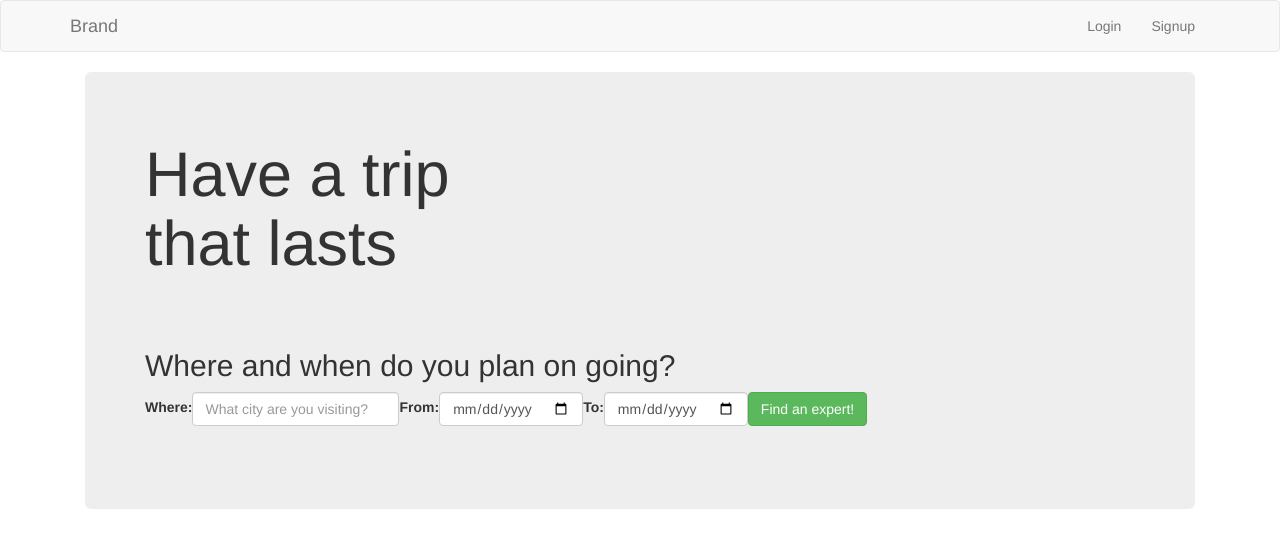
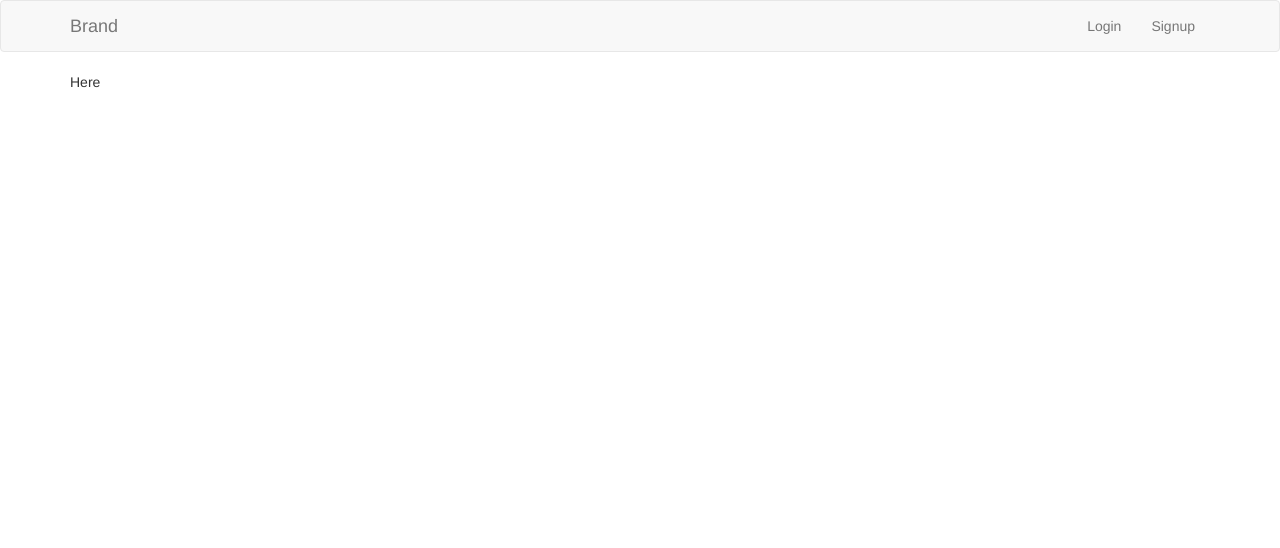
Before and after one commit to amandahonkanen/TripPlanApp, an Angular app in the folder tripPlanClient/: page /search in a window 1280 px wide. Before the commit this address led to /. Shown: the top 548 px of the page. Built offline with nearby package versions, Linux system fonts and the light colour scheme.

Commit message:
search component

```diff
--- a/tripPlanClient/src/app/app.module.ts
+++ b/tripPlanClient/src/app/app.module.ts
@@ -13,6 +13,7 @@ import { SignupComponent } from './signup/signup.component';
 import { LoginComponent } from './login/login.component';
 import { HomeComponent } from './home/home.component';
 import { NavbarComponent } from './navbar/navbar.component';
+import { SearchComponent } from './search/search.component';
 
 @NgModule({
   declarations: [
@@ -20,7 +21,8 @@ import { NavbarComponent } from './navbar/navbar.component';
     SignupComponent,
     LoginComponent,
     HomeComponent,
-    NavbarComponent
+    NavbarComponent,
+    SearchComponent
   ],
   imports: [
     BrowserModule,
--- a/tripPlanClient/src/app/app.routing.ts
+++ b/tripPlanClient/src/app/app.routing.ts
@@ -4,10 +4,12 @@ import { LoginComponent } from './login/login.component';
 import { SignupComponent } from './signup/signup.component';
 import { HomeComponent } from './home/home.component';
 import { SessionService } from './session.service';
+import { SearchComponent} from './search/search.component';
 
 export const routes: Routes = [
     { path: '', component: HomeComponent },
     { path: 'login', component: LoginComponent },
     { path: 'signup', component: SignupComponent },
+    { path: 'search', component: SearchComponent},
     { path: '**', redirectTo: '' }
 ];
--- a/tripPlanClient/src/app/home/home.component.html
+++ b/tripPlanClient/src/app/home/home.component.html
@@ -22,13 +22,13 @@
            <div class="form-group form-inline"><br><br>
              <h2>Where and when do you plan on going?</h2>
             <label for="cityInput">Where: </label>
-             <input id="searchTextField" type="text" class="form-control input-lg-custom" placeholder="What city are you visiting?" name="address">
+             <input id="searchTextField" type="text" class="form-control input-lg-custom" placeholder="What city are you visiting?" name="searchTextField">
              <label for="dateInput">From: </label>
              <input id="from" type="date" class="form-control" placeholder="from" name="from">
              <label for="dateInput">To: </label>
              <input id="to" type="date" class="form-control" placeholder="to" name="to">
 
-             <button id="expertList" class="btn btn-success"><a href="/search" style="text-decoration:none; color:white;"> Find an expert!</a></button><br><br>
+             <button id="expertList" class="btn btn-success"><a [routerLink]="['search']" style="text-decoration:none; color:white;"> Find an expert!</a></button><br><br>
 
            </div>
          </div>
--- /dev/null
+++ b/tripPlanClient/src/app/search/search.component.html
@@ -0,0 +1,4 @@
+<p>
+  Here
+  {{searchTextField}}
+</p>
--- /dev/null
+++ b/tripPlanClient/src/app/search/search.component.ts
@@ -0,0 +1,15 @@
+import { Component, OnInit } from '@angular/core';
+
+@Component({
+  selector: 'app-search',
+  templateUrl: './search.component.html',
+  styleUrls: ['./search.component.css']
+})
+export class SearchComponent implements OnInit {
+
+  constructor() { }
+
+  ngOnInit() {
+  }
+
+}
```
Also changed, not shown: tripPlanClient/src/app/search/search.component.css (added), 1 other file (tests, documents, lock files or other folders).
